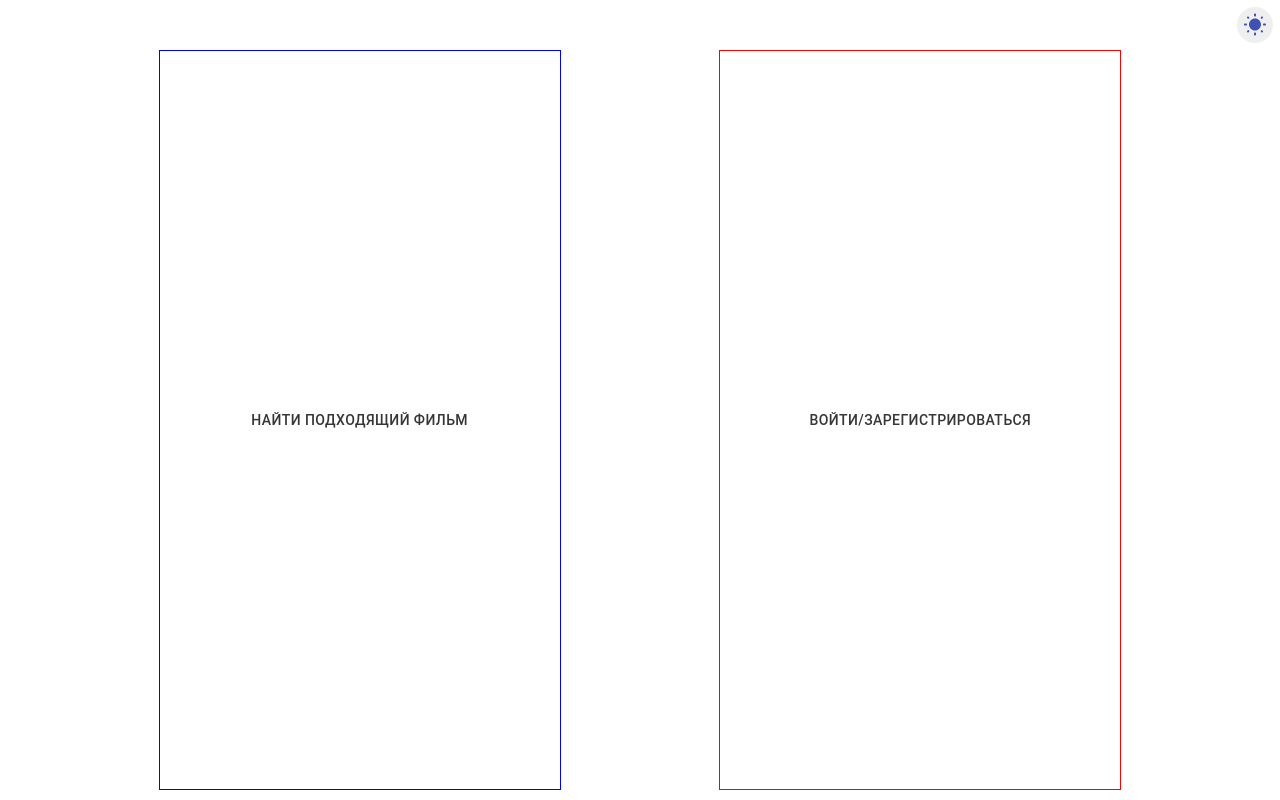
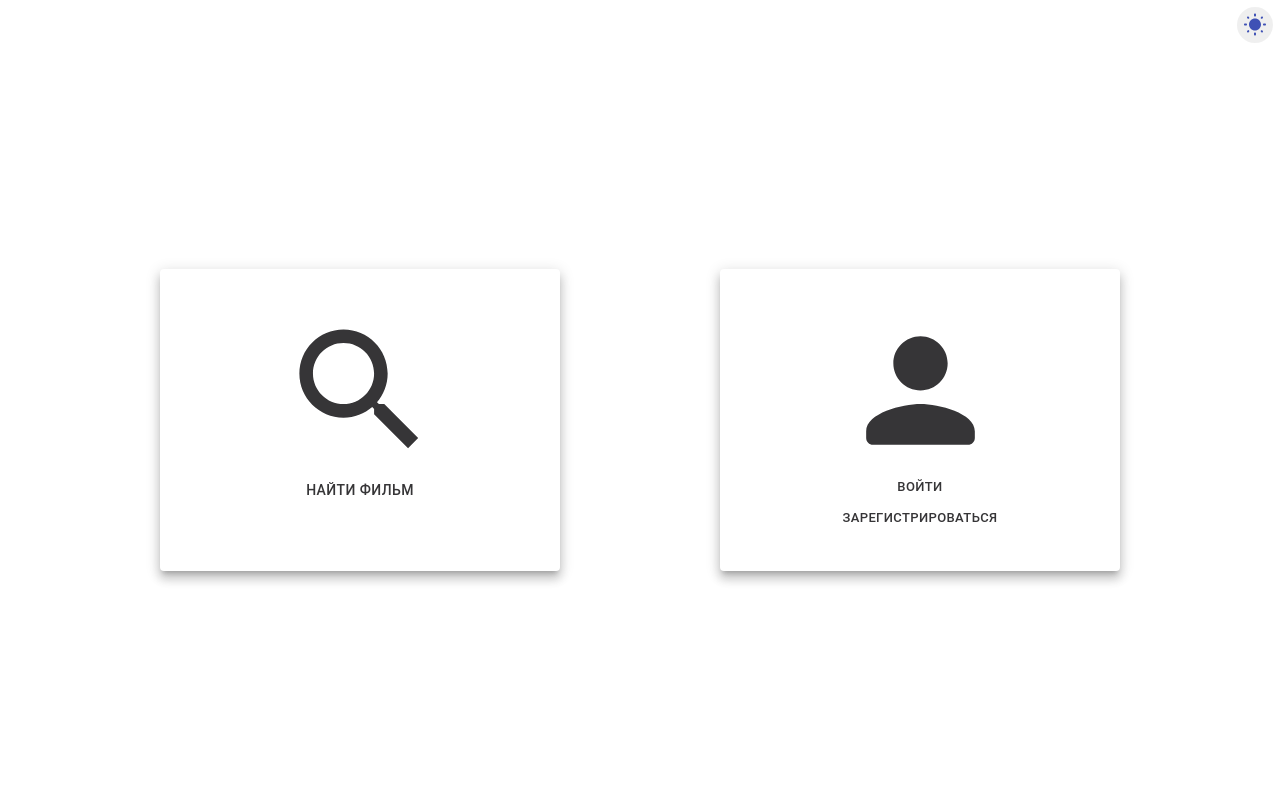
Before and after one commit to watermellon2018/scenarioNet, a React (Create React App) app in the folder frontEnd/: page / in a window 1280 px wide. Built offline with nearby package versions, Linux system fonts and the light colour scheme.

Commit message:
Фронт главной странички

```diff
--- a/frontEnd/src/App.css
+++ b/frontEnd/src/App.css
@@ -25,6 +25,23 @@
 
 }
 
+
+.item-middle-menu .wrap {
+  display: flex;
+  flex-direction: column;
+  align-items: center;
+  padding: 40px;
+  flex: 1;
+  -webkit-flex: 1; /* Safari */
+  -ms-flex: 1; /* IE 10 */
+  height: -webkit-fill-available;
+  max-height: 30%;
+}
+
+.item-middle-menu .wrap .MuiSvgIcon-root{
+  font-size: 10.1875rem;
+}
+
 .App-logo {
   height: 40vmin;
   pointer-events: none;
--- a/frontEnd/src/App.tsx
+++ b/frontEnd/src/App.tsx
@@ -6,6 +6,10 @@ import { useDarkMode } from './hooks/useDarkMode';
 import { GlobalStyles } from "./components/globalStyles";
 import { lightTheme, darkTheme } from "./components/Themes";
 import ToggleMode from "./components/ToogleMode";
+import PersonRoundedIcon from '@material-ui/icons/PersonRounded'; // светлая тема
+import PersonOutlineRoundedIcon from '@material-ui/icons/PersonOutlineRounded'; // темная тема
+import SearchIcon from '@material-ui/icons/Search';
+import Card from '@material-ui/core/Card';
 
 
 function App() {
@@ -31,16 +35,26 @@ function App() {
 
           <div className='middle-menu'>
 
-            <div className='item-middle-menu' style={{border: '1px solid blue'}}>
+            <div className='item-middle-menu'>
+              <Card raised={true}  className='wrap'>
+                <SearchIcon />
                 <Button>
-              Найти подходящий фильм
+                  Найти фильм
             </Button>
+              </Card>
             </div>
 
-            <div className='item-middle-menu' style={{border: '1px solid red'}}>
-            <Button>
-              Войти/Зарегистрироваться
+            <div className='item-middle-menu'>
+              <Card raised={true} className='wrap'>
+                <PersonRoundedIcon />
+
+                <Button size='small'>
+                  Войти
                 </Button>
+                <Button size='small'>
+                  Зарегистрироваться
+                </Button>
+              </Card>
             </div>
 
           </div>
--- a/frontEnd/src/components/Themes.js
+++ b/frontEnd/src/components/Themes.js
@@ -1,13 +1,18 @@
 export const lightTheme = {
+    //body: '#f5f5f5',
     body: '#FFF',
-    txt: '#FFF',
     text: '#363537',
     toggleBorder: '#FFF',
     background: '#363537',
+    cardBackground: '#FFF',
+    cardBorderColor: '#3f51b5',
 }
 export const darkTheme = {
-    body: '#363537',
+    // body: '#363537',
+    body: '#121212',
     text: '#FAFAFA',
     toggleBorder: '#6B8096',
     background: '#999',
+    cardBackground: '#272727',
+    cardBorderColor: '#f24958',
 }
--- a/frontEnd/src/components/globalStyles.js
+++ b/frontEnd/src/components/globalStyles.js
@@ -5,5 +5,10 @@ export const GlobalStyles = createGlobalStyle`
     color: ${({ theme }) => theme.text};
     font-family: Tahoma, Helvetica, Arial, Roboto, sans-serif;
     transition: all 0.50s linear;
+    .MuiPaper-root {
+        background: ${({ theme }) => theme.cardBackground};
+        color: ${({ theme }) => theme.text};
+        border-color: ${({ theme }) => theme.cardBorderColor};
+    }
   }
   `
```
Lines whose indentation alone changed are shown as unchanged.
